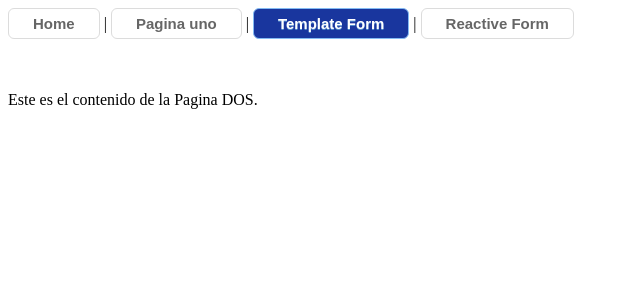
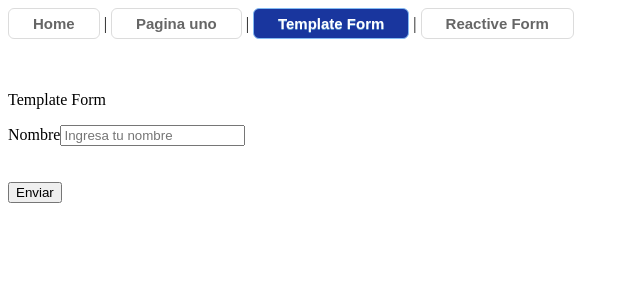
Before and after one commit to AVG93/AM06-routing, an Angular app: page /dos in a window 1280 px wide. Shown: the top 300 px of the page, without its empty margins (0-640 px from the left). Built offline with nearby package versions, Linux system fonts and the light colour scheme.

Commit message:
template form

```diff
--- a/src/app/dos/dos.component.css
+++ b/src/app/dos/dos.component.css
@@ -0,0 +1,9 @@
+.is-valid {
+  background-color: darkgreen;
+  color: white;
+}
+
+.is-invalid {
+  background-color: darkred;
+  color: white;
+}
--- a/src/app/dos/dos.component.html
+++ b/src/app/dos/dos.component.html
@@ -1,3 +1,39 @@
 <p>
-  Este es el contenido de la Pagina DOS.
+  Template Form
 </p>
+
+<div class="container">
+  <form (ngSubmit)="enviar()" #formulario="ngForm">
+
+    <label for="nombre">Nombre</label>
+    <input
+      [(ngModel)]="alumno.nombre"
+      [ngModelOptions]="{standalone: true}"
+      type="text"
+      #nombre="ngModel"
+      required
+      placeholder="Ingresa tu nombre"
+      minlength="8"
+      class="form-control"
+      [ngClass]="{'is-valid': !nombre.invalid && (nombre.dirty || nombre.touched), 'is-invalid': nombre.invalid && (nombre.dirty || nombre.touched)}"/>
+
+    <div *ngIf="nombre.invalid && (nombre.dirty || nombre.touched)">
+      <div *ngIf="nombre.errors.minlength">
+        Introduzca minimo 8 letras
+      </div>
+      <div *ngIf="nombre.errors.required">
+        Ingresa una nombre
+      </div>
+    </div>
+
+    <br>
+    <br>
+    <br>
+
+    <div>
+      <button type="submit" [disabled]="!formulario.valid" class="signup-btn">Enviar</button>
+    </div>
+
+
+  </form>
+</div>
--- a/src/app/dos/dos.component.ts
+++ b/src/app/dos/dos.component.ts
@@ -1,4 +1,5 @@
 import { Component, OnInit } from '@angular/core';
+import { Alumno } from '../interfaces/alumno';
 
 @Component({
   selector: 'app-dos',
@@ -6,10 +7,23 @@ import { Component, OnInit } from '@angular/core';
   styleUrls: ['./dos.component.css']
 })
 export class DosComponent implements OnInit {
+  /*alumno: Alumno = {
+    matricula: 1496312,
+    nombre: 'Juan Gonzalez',
+    correo: 'juan@gmail.com'
+  };*/
 
-  constructor() { }
+  alumno: Alumno = {
+    matricula: null,
+    nombre: '',
+    correo: ''
+  };
 
-  ngOnInit() {
+  constructor() {}
+
+  ngOnInit() {}
+
+  enviar() {
+    console.warn(this.alumno.nombre);
   }
-
 }
--- /dev/null
+++ b/src/app/interfaces/alumno.ts
@@ -0,0 +1,5 @@
+export interface Alumno {
+  matricula: number;
+  nombre: string;
+  correo: string;
+}
--- a/src/app/tres/tres.component.html
+++ b/src/app/tres/tres.component.html
@@ -1,3 +1,3 @@
 <p>
-  Este es el contenido de la Pagina TRES.
+  Reactive Form
 </p>
```
